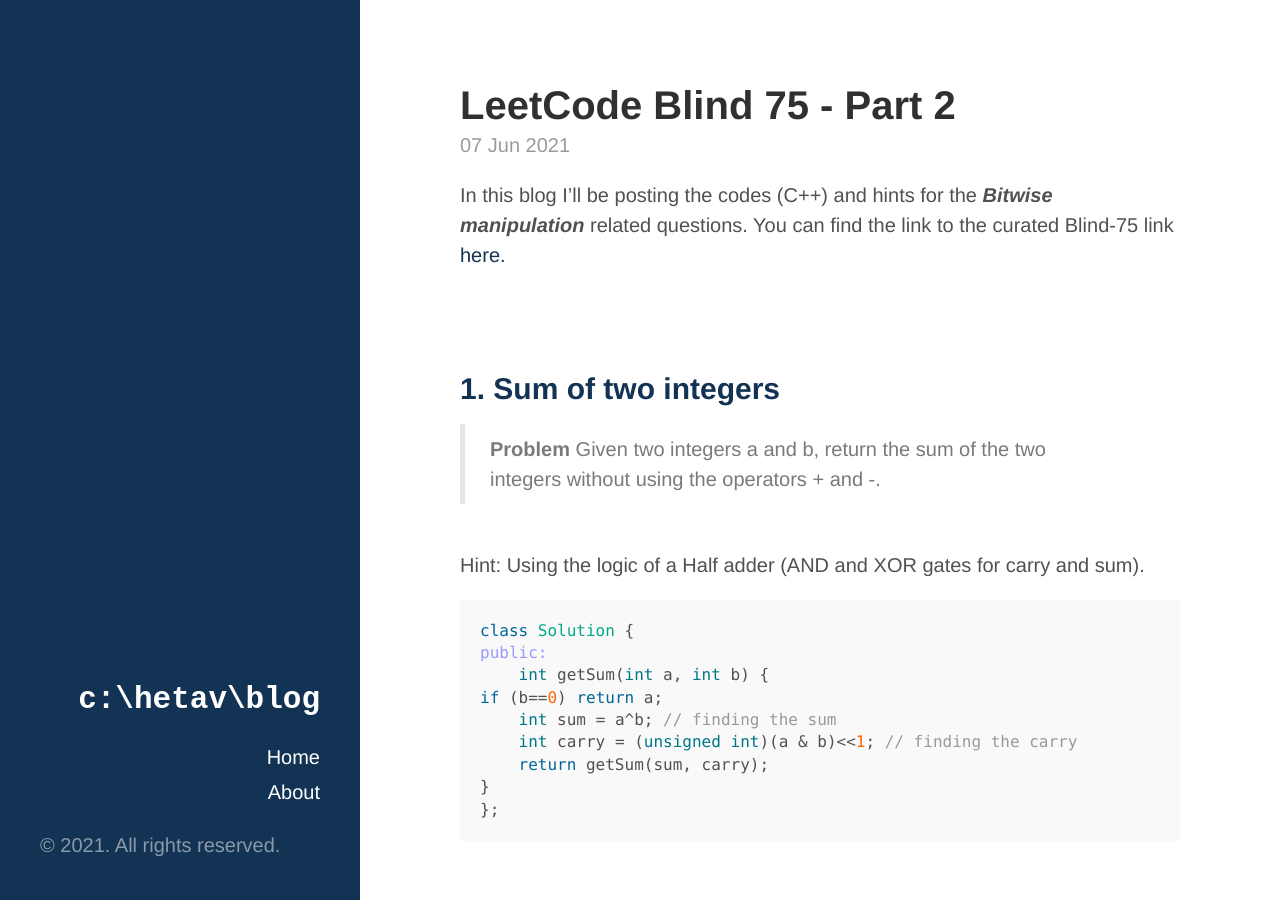
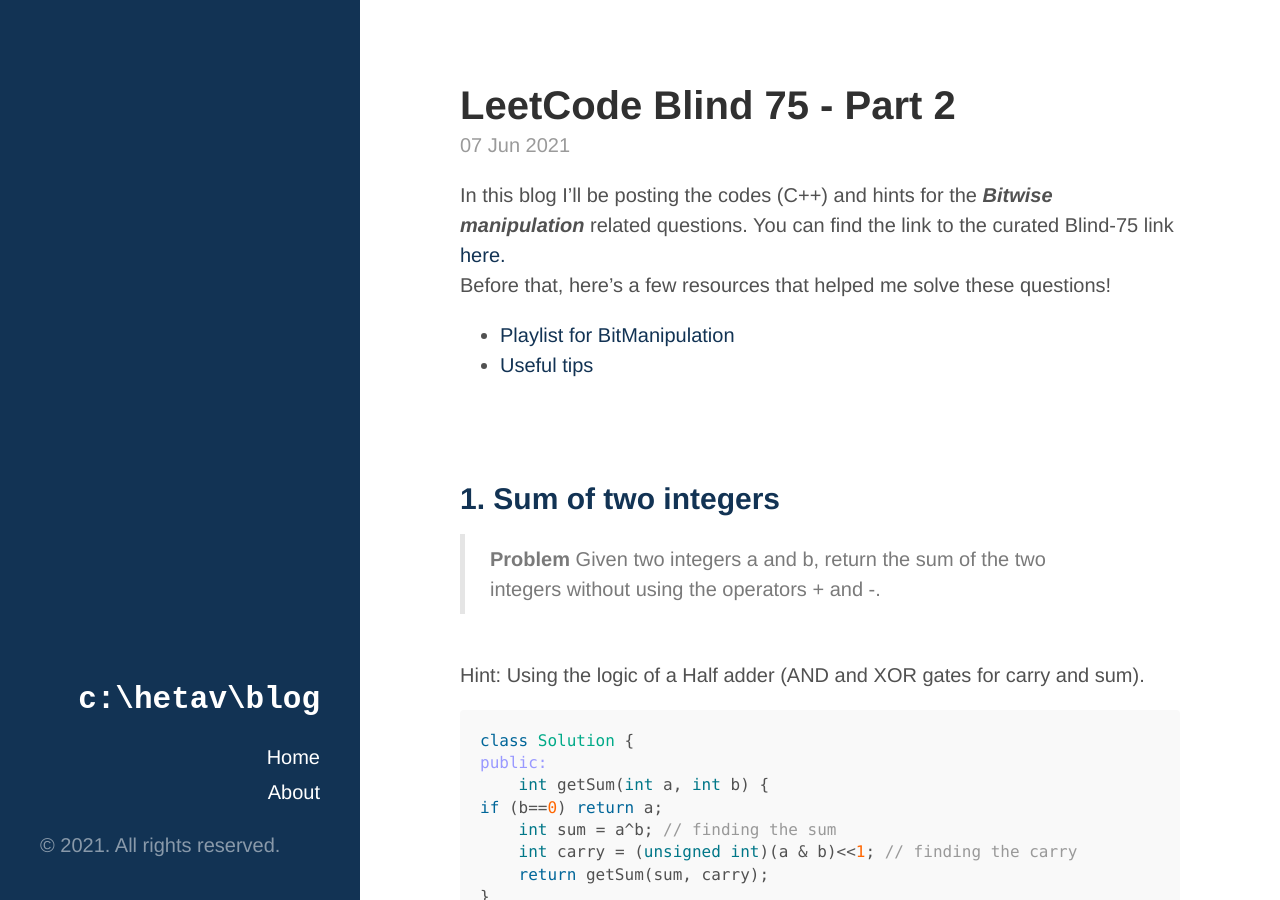
Before and after one commit to hetavv/hetavv.github.io, a Jekyll site: the page built from _posts/2021-06-07-leetcode2.md, in a window 1280 px wide and 900 px high. Built offline with Jekyll 4.4.1, drawn with Linux system fonts in a browser that asks for light colours.

Commit message:
Update 2021-06-07-leetcode2.md

```diff
--- a/_posts/2021-06-07-leetcode2.md
+++ b/_posts/2021-06-07-leetcode2.md
@@ -4,7 +4,13 @@
 ---
 
 In this blog I'll be posting the codes (C++) and hints for the <em><b>Bitwise manipulation </b></em> related questions. You can find the link to the curated Blind-75 link <a href="https://leetcode.com/discuss/general-discussion/460599/blind-75-leetcode-questions">here.</a>
-
+<br>
+Before that, here's a few resources that helped me solve these questions!
+<br>
+<ul>
+    <li><a href="https://www.youtube.com/playlist?list=PLX0iyO9CrCF1-4je7G0JMSr_50I0J2K3Z">Playlist for BitManipulation</a></li>
+    <li><a href="https://leetcode.com/problems/sum-of-two-integers/discuss/84278/A-summary%3A-how-to-use-bit-manipulation-to-solve-problems-easily-and-efficiently">Useful tips</a></li>
+</ul>
 <br>
 <br>
 <h2> <a href="https://leetcode.com/problems/sum-of-two-integers/">1. Sum of two integers</a></h2>
```
